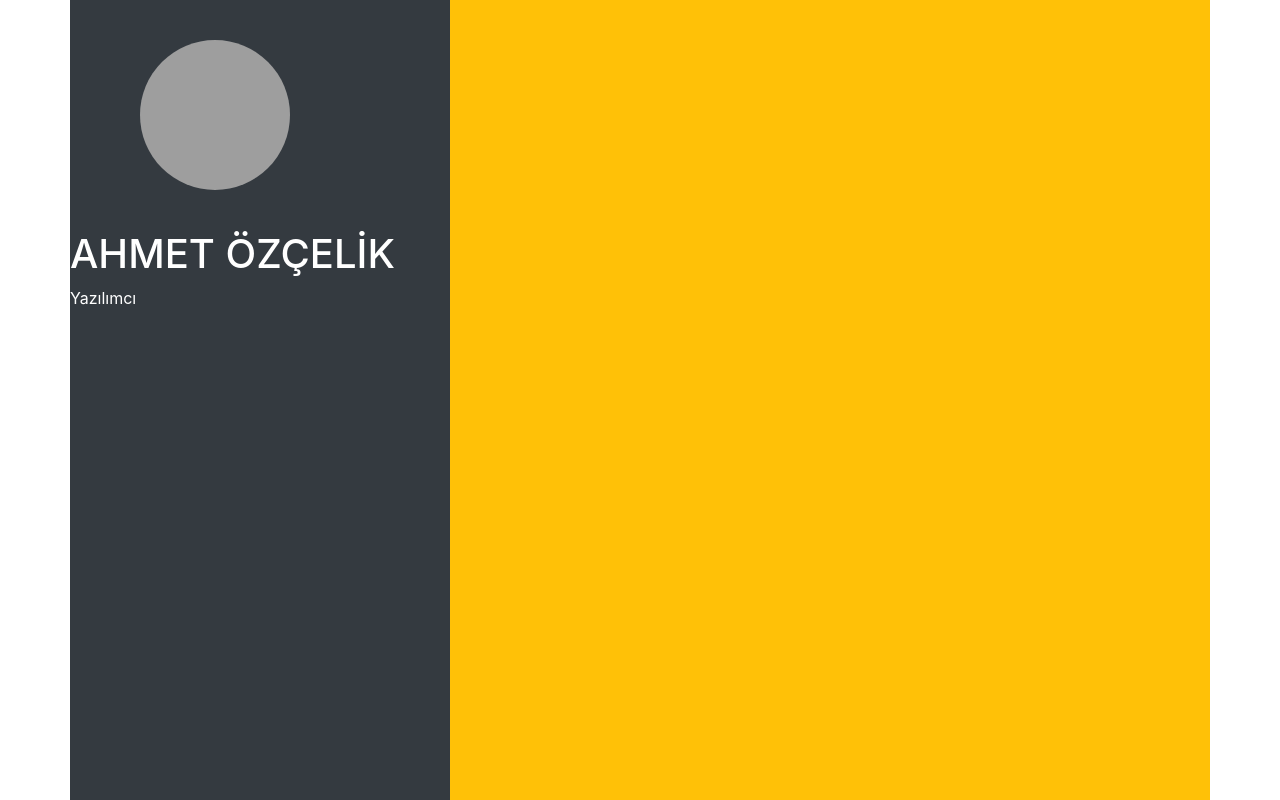
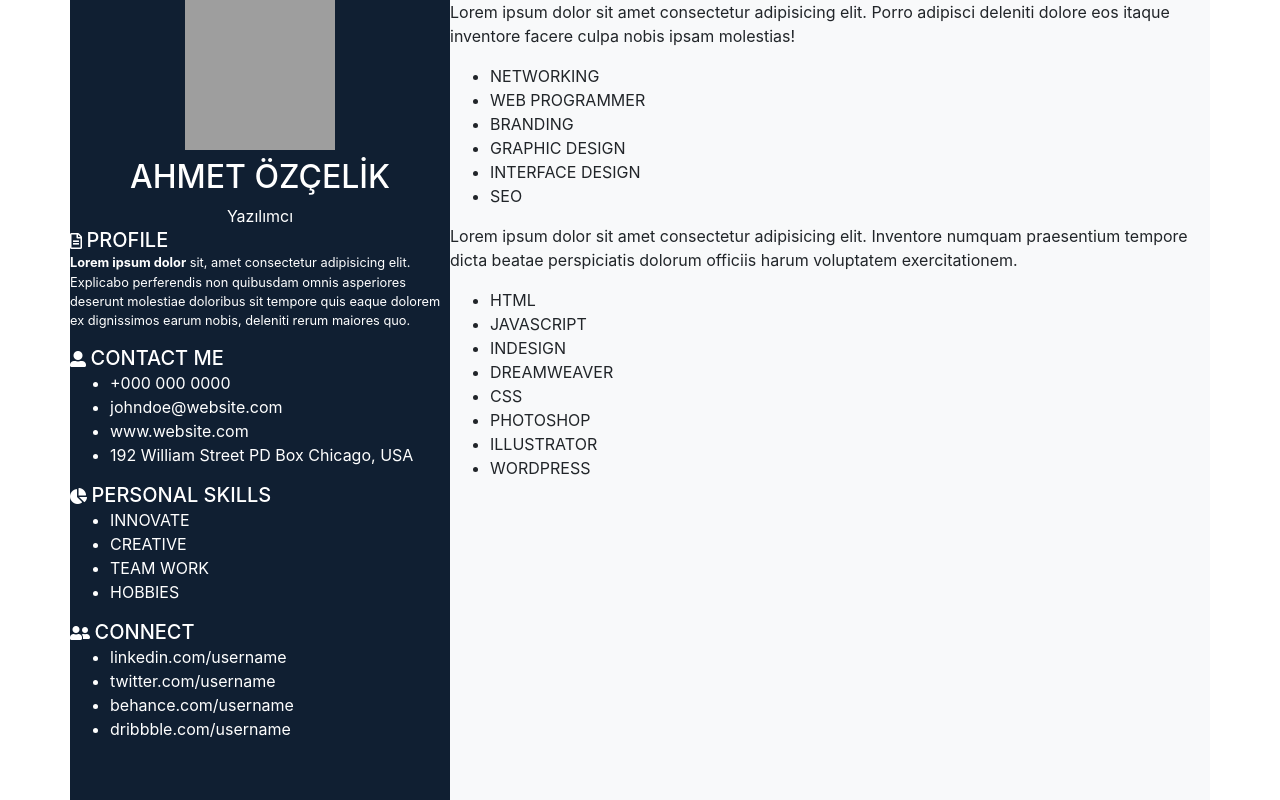
Before and after one commit to ahmetozcelik/cvThemes, a plain HTML site: page index.html in a window 1280 px wide. Shown: the top 800 px of the page. Drawn offline with nearby package versions, Linux system fonts and the light colour scheme; grey boxes are pictures that could not be loaded.

Commit message:
sadece tema içeriği yazıldı.

```diff
--- a/index.html
+++ b/index.html
@@ -5,39 +5,107 @@
     <meta name="viewport" content="width=device-width, initial-scale=1.0">
     <meta http-equiv="X-UA-Compatible" content="ie=edge">
     <link rel="stylesheet" href="https://maxcdn.bootstrapcdn.com/bootstrap/4.0.0/css/bootstrap.min.css" integrity="sha384-Gn5384xqQ1aoWXA+058RXPxPg6fy4IWvTNh0E263XmFcJlSAwiGgFAW/dAiS6JXm" crossorigin="anonymous">
+    <link rel="stylesheet" href="https://use.fontawesome.com/releases/v5.5.0/css/all.css" integrity="sha384-B4dIYHKNBt8Bc12p+WXckhzcICo0wtJAoU8YZTY5qE0Id1GSseTk6S+L3BlXeVIU" crossorigin="anonymous">
+
     <title>Web Site</title>
     <style>
         .col-4, .col-8{
             height: 1200px;
             padding: 0;
-            #101f32
-        }
-        .avatar img{
-            width: 150px;
-            height: 150px;
-            border-radius: 50%;
-            margin: 40px 70px;
 
         }
-
+        .col-4{
+            background: #101f32;
+        }
     </style>
 </head>
 <body>
     <div class="container">
         <div class="row">
-            <div class="col-4 bg-dark">
-                <div class="avatar">
-                    <img src="http://i.pravatar.cc/150?img=52" alt="avatar">
-                    <h1 class="text-white">AHMET ÖZÇELİK</h1>
+
+            <!--LEFT-SIDE-->
+            <div class="col-4 text-white">
+                <div class="avatar text-center">
+                    <img src="http://i.pravatar.cc/150?img=12" alt="avatar">
+                    <h2 class="text-white mt-2">AHMET ÖZÇELİK</h2>
                     <span class="text-white">Yazılımcı</span>
                 </div>
-                <div class="profile"></div>
-                <div class="contact"></div>
-                <div class="personalSkills"></div>
-                <div class="connect"></div>
+                <div class="profile text-white">
+                    <i class="far fa-file-alt"></i>
+                    <h5 class="d-inline">PROFILE</h5>
+                    <p class="small"><strong>Lorem ipsum dolor</strong> sit, amet consectetur adipisicing elit. Explicabo perferendis non quibusdam omnis asperiores deserunt molestiae doloribus sit tempore quis eaque dolorem ex dignissimos earum nobis, deleniti rerum maiores quo.</p>
+                </div>
+                <div class="contact">
+                        <i class="fas fa-user-alt"></i>
+                        <h5 class="d-inline">CONTACT ME</h5>
+                        <div class="list-unstyled">
+                           <ul>
+                               <li>+000 000 0000</li>
+                               <li>johndoe@website.com</li>
+                               <li>www.website.com</li>
+                               <li>192 William Street PD Box Chicago, USA</li>
+                           </ul>
+                        </div>
+
+                </div>
+                <div class="personalSkills">
+                        <i class="fas fa-chart-pie"></i>
+                        <h5 class="d-inline">PERSONAL SKILLS</h5>
+                        <ul>
+                            <li>INNOVATE</li>
+                            <li>CREATIVE</li>
+                            <li>TEAM WORK</li>
+                            <li>HOBBIES</li>
+                        </ul>
+                </div>
+                <div class="connect">
+                        <i class="fas fa-user-friends"></i>
+                        <h5 class="d-inline">CONNECT</h5>
+                        <ul>
+                            <li>linkedin.com/username</li>
+                            <li>twitter.com/username</li>
+                            <li>behance.com/username</li>
+                            <li>dribbble.com/username</li>
+                        </ul>
+                </div>
 
             </div>
-            <div class="col-8 bg-warning"></div>
+
+            <!--CONTENT-->
+
+            <div class="col-8 bg-light">
+                <div class="experience">
+                    <p>Lorem ipsum dolor sit amet consectetur adipisicing elit. Porro adipisci deleniti dolore eos itaque inventore facere culpa nobis ipsam molestias!</p>
+                </div>
+                <div class="proSkills">
+                    <ul>
+                        <li>NETWORKING</li>
+                        <li>WEB PROGRAMMER</li>
+                        <li>BRANDING</li>
+                        <li>GRAPHIC DESIGN</li>
+                        <li>INTERFACE DESIGN</li>
+                        <li>SEO</li>
+                    </ul>
+                </div>
+                <div class="education">
+                    <p>Lorem ipsum dolor sit amet consectetur adipisicing elit. Inventore numquam praesentium tempore dicta beatae perspiciatis dolorum officiis harum voluptatem exercitationem.</p>
+                </div>
+                <div class="proficiency">
+                    <ul>
+                        <li>HTML</li>
+                        <li>JAVASCRIPT</li>
+                        <li>INDESIGN</li>
+                        <li>DREAMWEAVER</li>
+                        <li>CSS</li>
+                        <li>PHOTOSHOP</li>
+                        <li>ILLUSTRATOR</li>
+                        <li>WORDPRESS</li>
+                    </ul>
+                </div>
+
+
+
+            </div>
         </div>
 
 
```
